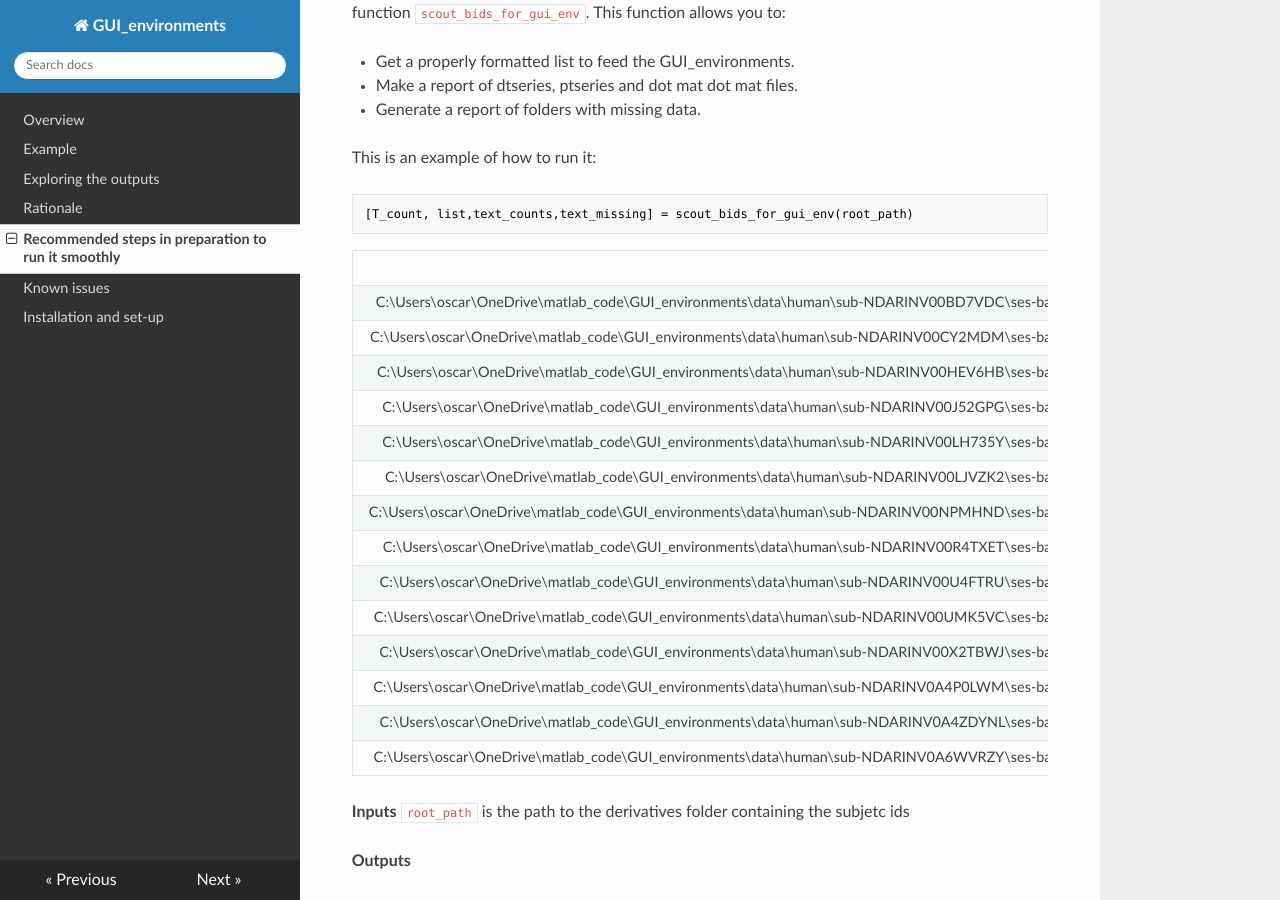
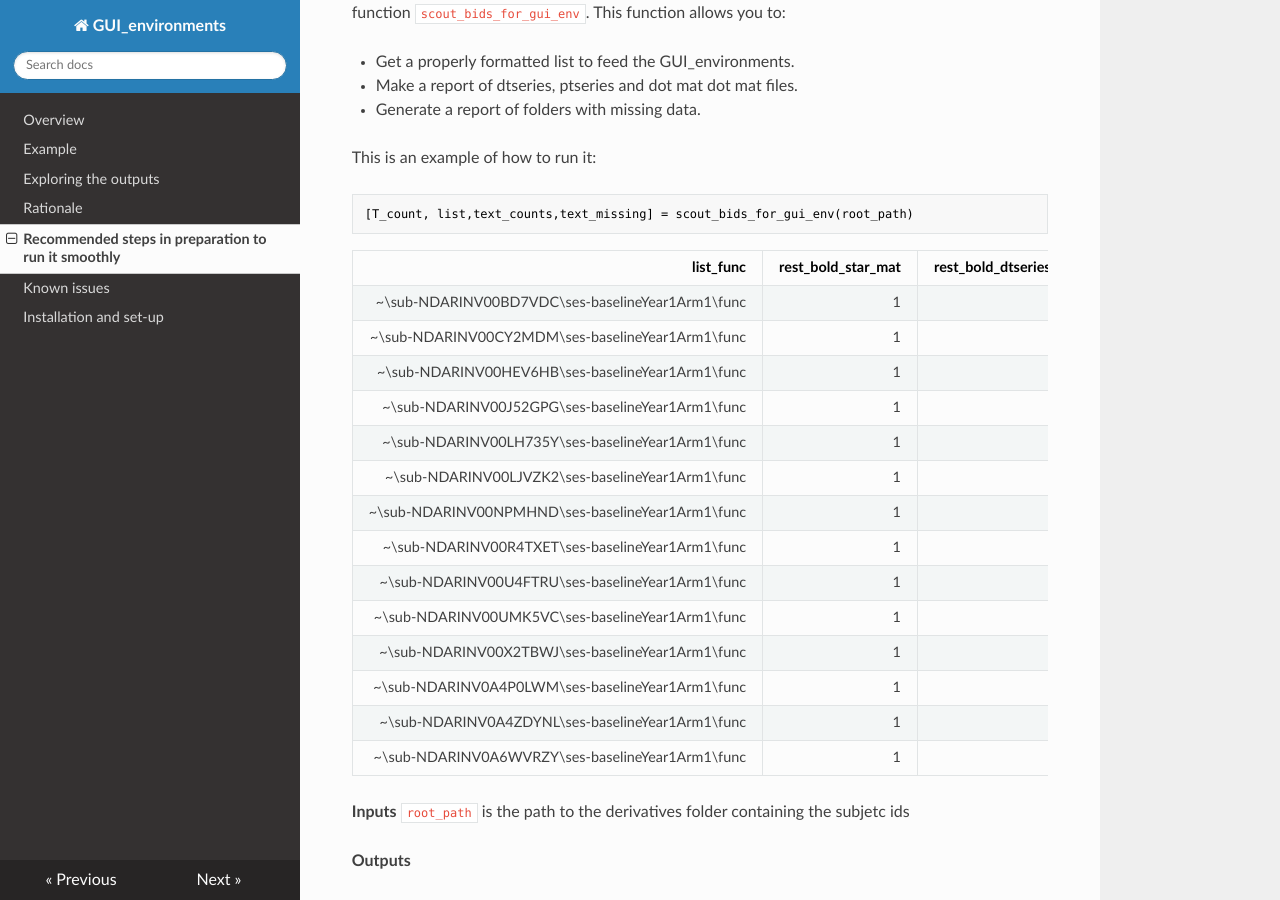
Before and after one commit to omiranda/GUI_environments_documentation, an MkDocs documentation site: the page built from docs/prep.md, in a window 1280 px wide and 900 px high, scrolled down 220 px. Built offline with MkDocs 1.6.1, drawn with Linux system fonts in a browser that asks for light colours; nearby versions of some CDN libraries; old or Windows-style settings are respelled for this version of MkDocs.

Commit message:
Update prep.md

```diff
--- a/docs/prep.md
+++ b/docs/prep.md
@@ -14,20 +14,20 @@ This is an example of how to run it:
 
 | list_func | rest_bold_star_mat | rest_bold_dtseries_nii_ | rest_bold_HCP_ptseries_nii_ | rest_bold_ordon_ptseries_nii_ |
 | --- :| --- :| --- :| --- :| --- :|
-| C:\Users\oscar\OneDrive\matlab_code\GUI_environments\data\human\sub-NDARINV00BD7VDC\ses-baselineYear1Arm1\func | 1.00 | 1.00 | 1.00 | 1.00 |
-| C:\Users\oscar\OneDrive\matlab_code\GUI_environments\data\human\sub-NDARINV00CY2MDM\ses-baselineYear1Arm1\func | 1.00 | 1.00 | 1.00 | 1.00 |
-| C:\Users\oscar\OneDrive\matlab_code\GUI_environments\data\human\sub-NDARINV00HEV6HB\ses-baselineYear1Arm1\func | 1.00 | 1.00 | 1.00 | 1.00 |
-| C:\Users\oscar\OneDrive\matlab_code\GUI_environments\data\human\sub-NDARINV00J52GPG\ses-baselineYear1Arm1\func | 1.00 | 1.00 | 1.00 | 1.00 |
-| C:\Users\oscar\OneDrive\matlab_code\GUI_environments\data\human\sub-NDARINV00LH735Y\ses-baselineYear1Arm1\func | 1.00 | 1.00 | 1.00 | 1.00 |
-| C:\Users\oscar\OneDrive\matlab_code\GUI_environments\data\human\sub-NDARINV00LJVZK2\ses-baselineYear1Arm1\func | 1.00 | 1.00 | 1.00 | 1.00 |
-| C:\Users\oscar\OneDrive\matlab_code\GUI_environments\data\human\sub-NDARINV00NPMHND\ses-baselineYear1Arm1\func | 1.00 | 1.00 | 1.00 | 1.00 |
-| C:\Users\oscar\OneDrive\matlab_code\GUI_environments\data\human\sub-NDARINV00R4TXET\ses-baselineYear1Arm1\func | 1.00 | 1.00 | 1.00 | 1.00 |
-| C:\Users\oscar\OneDrive\matlab_code\GUI_environments\data\human\sub-NDARINV00U4FTRU\ses-baselineYear1Arm1\func | 1.00 | 1.00 | 1.00 | 1.00 |
-| C:\Users\oscar\OneDrive\matlab_code\GUI_environments\data\human\sub-NDARINV00UMK5VC\ses-baselineYear1Arm1\func | 1.00 | 1.00 | 1.00 | 1.00 |
-| C:\Users\oscar\OneDrive\matlab_code\GUI_environments\data\human\sub-NDARINV00X2TBWJ\ses-baselineYear1Arm1\func | 1.00 | 1.00 | 1.00 | 1.00 |
-| C:\Users\oscar\OneDrive\matlab_code\GUI_environments\data\human\sub-NDARINV0A4P0LWM\ses-baselineYear1Arm1\func | 1.00 | 1.00 | 1.00 | 1.00 |
-| C:\Users\oscar\OneDrive\matlab_code\GUI_environments\data\human\sub-NDARINV0A4ZDYNL\ses-baselineYear1Arm1\func | 1.00 | 1.00 | 1.00 | 1.00 |
-| C:\Users\oscar\OneDrive\matlab_code\GUI_environments\data\human\sub-NDARINV0A6WVRZY\ses-baselineYear1Arm1\func | 1.00 | 1.00 | 1.00 | 1.00 |
+| ~\sub-NDARINV00BD7VDC\ses-baselineYear1Arm1\func | 1 | 1 | 1 | 1 |
+| ~\sub-NDARINV00CY2MDM\ses-baselineYear1Arm1\func | 1 | 1 | 1 | 1 |
+| ~\sub-NDARINV00HEV6HB\ses-baselineYear1Arm1\func | 1 | 1 | 1 | 1 |
+| ~\sub-NDARINV00J52GPG\ses-baselineYear1Arm1\func | 1 | 1 | 1 | 1 |
+| ~\sub-NDARINV00LH735Y\ses-baselineYear1Arm1\func | 1 | 1 | 1 | 1 |
+| ~\sub-NDARINV00LJVZK2\ses-baselineYear1Arm1\func | 1 | 1 | 1 | 1 |
+| ~\sub-NDARINV00NPMHND\ses-baselineYear1Arm1\func | 1 | 1 | 1 | 1 |
+| ~\sub-NDARINV00R4TXET\ses-baselineYear1Arm1\func | 1 | 1 | 1 | 1 |
+| ~\sub-NDARINV00U4FTRU\ses-baselineYear1Arm1\func | 1 | 1 | 1 | 1 |
+| ~\sub-NDARINV00UMK5VC\ses-baselineYear1Arm1\func | 1 | 1 | 1 | 1 |
+| ~\sub-NDARINV00X2TBWJ\ses-baselineYear1Arm1\func | 1 | 1 | 1 | 1 |
+| ~\sub-NDARINV0A4P0LWM\ses-baselineYear1Arm1\func | 1 | 1 | 1 | 1 |
+| ~\sub-NDARINV0A4ZDYNL\ses-baselineYear1Arm1\func | 1 | 1 | 1 | 1 |
+| ~\sub-NDARINV0A6WVRZY\ses-baselineYear1Arm1\func | 1 | 1 | 1 | 1 |
 
 **Inputs**
 `root_path` is the path to the derivatives folder containing the subjetc ids
```
